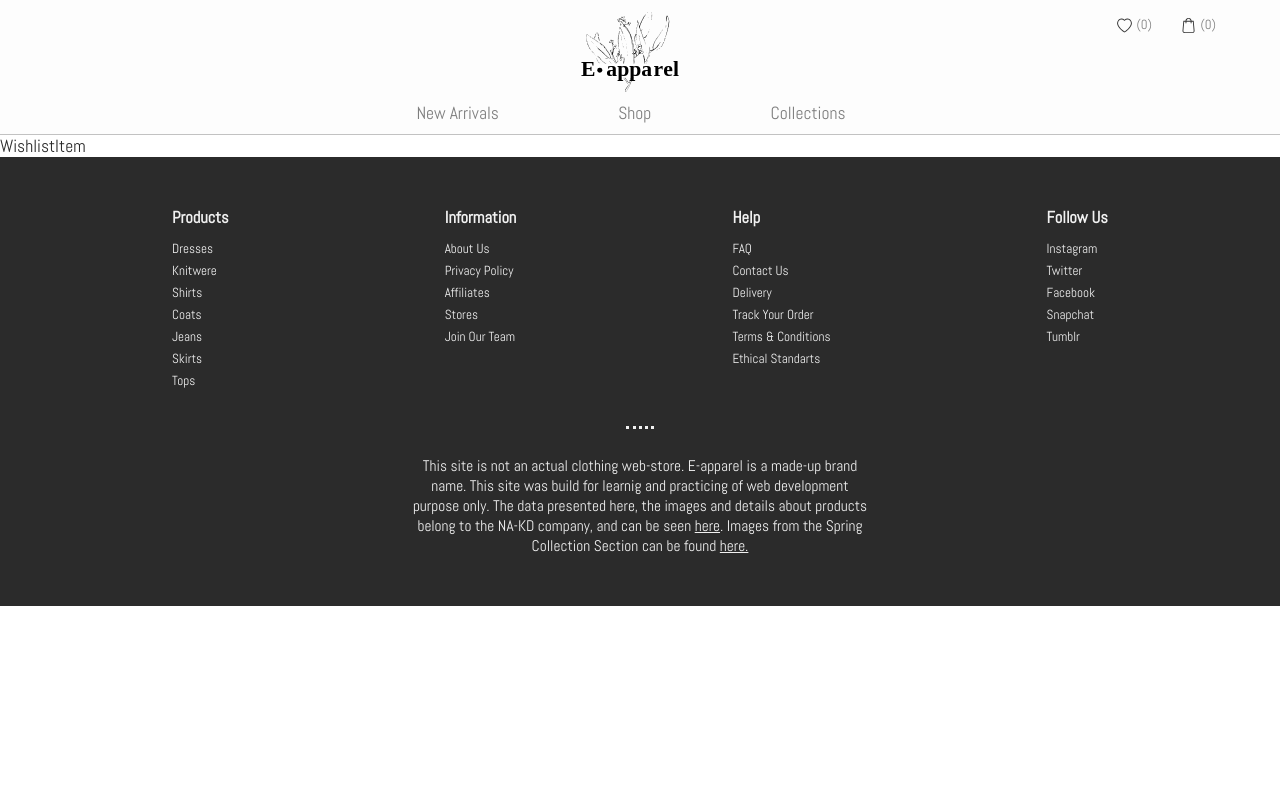
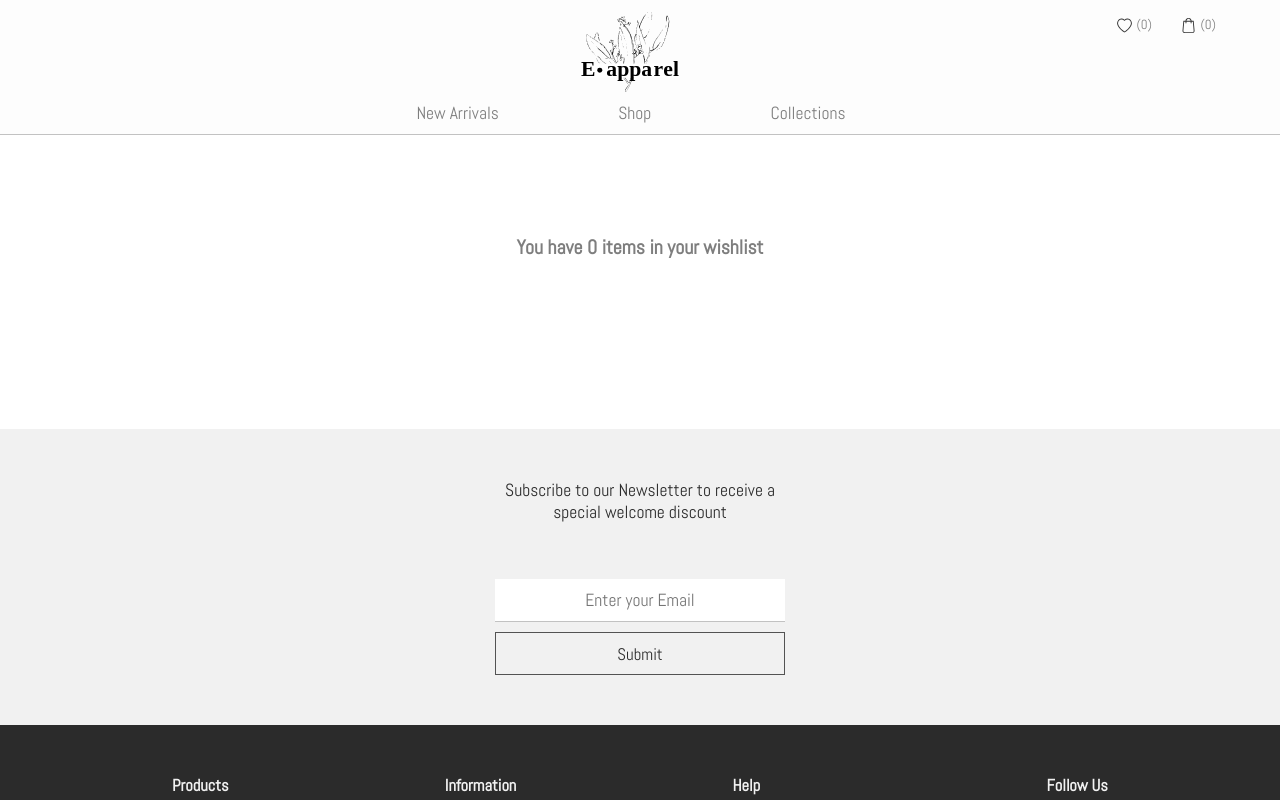
Before and after one commit to iulialupu/e-commerce_clothing_store, a React (Create React App) app: page /wishlist in a window 1280 px wide. Shown: the top 800 px of the page. Built offline with nearby package versions, Linux system fonts and the light colour scheme; no server answers.

Commit message:
wishlist page

```diff
--- a/src/actions/index.js
+++ b/src/actions/index.js
@@ -3,7 +3,10 @@ import products from "../apis/products";
 export const fetchProducts = search => async dispatch => {
   const response = await products.get(`/products/?${search}`);
 
-  dispatch({ type: "FETCH_PRODUCTS", payload: response.data });
+  dispatch({
+    type: "FETCH_PRODUCTS",
+    payload: response.data
+  });
 };
 
 export const fetchProductById = id => async dispatch => {
--- a/src/components/ProductForm.js
+++ b/src/components/ProductForm.js
@@ -72,8 +72,8 @@ const ProductForm = props => {
 
   return (
     <form onSubmit={e => handleSubmit(e)}>
-      <div className="grid-cell">
-        <label className="label" htmlFor="color">
+      <div className="form content">
+        <label className="grid-label" htmlFor="color">
           Color:
         </label>
 
@@ -91,10 +91,8 @@ const ProductForm = props => {
             </div>
           );
         })}
-      </div>
 
-      <div className="grid-cell">
-        <label className="label" htmlFor="size">
+        <label className="grid-label" htmlFor="size">
           Size:
         </label>
 
--- /dev/null
+++ b/src/components/pages/wishlist/Wishlist.css
@@ -0,0 +1,64 @@
+main.wishlist {
+  background-color: var(--white);
+  padding: 100px 10px 160px;
+}
+.wishlist-wrapper {
+  max-width: 700px;
+  display: block;
+  margin: 0 auto;
+}
+main.wishlist h3 {
+  text-align: center;
+}
+
+/* *************** WISHLIST ITEM **************** */
+.wishlist-item {
+  border: var(--border-grey1);
+  border-bottom: var(--border-grey3);
+  margin: 20px 0 30px;
+  background-color: var(--white);
+  display: flex;
+  box-sizing: border-box;
+  /* box-shadow: var(--shadow); */
+}
+.wishlist-item > img {
+  min-width: 150px;
+  height: 100%;
+  width: 20%;
+}
+.wishlist-item-content {
+  padding: 20px 10px 0 40px;
+  display: inline-block;
+  width: 75%;
+  float: right;
+  box-sizing: border-box;
+}
+.wishlist-grid {
+  display: grid;
+  grid-template-columns: 2fr 1fr;
+}
+
+/* wishlist */
+.wishlist-item form {
+  margin-top: 30px;
+  z-index: 3;
+  position: relative;
+  display: flex;
+}
+.wishlist-item .form-content {
+  align-self: flex-start;
+}
+.wishlist-item .buttons-group {
+  margin-top: 3%;
+  justify-content: flex-end;
+  align-self: flex-end;
+  justify-self: flex-end;
+  flex: 2;
+}
+main.wishlist .wishlist-item .wishlist-btn {
+  display: none;
+}
+.wishlist-item .delete-btn {
+  align-self: flex-start;
+  padding: 20px;
+}
--- a/src/components/pages/wishlist/WishlistItem.js
+++ b/src/components/pages/wishlist/WishlistItem.js
@@ -1,7 +1,36 @@
 import React from "react";
+import { connect } from "react-redux";
 
-const WishlistItem = () => {
-  return <div>WishlistItem</div>;
+import ProductForm from "../../ProductForm";
+import DeleteBtn from "../../DeleteBtn";
+import { removeWishlistItem } from "../../../actions";
+
+const WishlistItem = ({ product, removeWishlistItem }) => {
+  const { id, name, img, price } = product;
+  console.log("product", product);
+  return (
+    <div className="wishlist-item">
+      <img src={img[0]} />
+
+      <div className="wishlist-item-content">
+        <div className="wishlist-grid">
+          <div className="grid-cell">
+            <h4>{name}</h4>
+          </div>
+          <div className="grid-cell">
+            <div className="price">${price}</div>
+          </div>
+        </div>
+
+        <ProductForm product={product} />
+      </div>
+
+      <DeleteBtn handleClick={() => removeWishlistItem(id)} />
+    </div>
+  );
 };
 
-export default WishlistItem;
+export default connect(
+  null,
+  { removeWishlistItem }
+)(WishlistItem);
--- a/src/components/pages/wishlist/index.js
+++ b/src/components/pages/wishlist/index.js
@@ -2,40 +2,58 @@ import React, { useEffect } from "react";
 import { connect } from "react-redux";
 
 import WishlistItem from "./WishlistItem";
-import { removeWishlistItem, addToCart, fetchProducts } from "../../../actions";
+import Newsletter from "../home/Newsletter";
+import { fetchProducts } from "../../../actions";
+import "./Wishlist.css";
 
 function Wishlist(props) {
   const {
     removeWishlistItem,
     addToCart,
     fetchProducts,
-    wishlistItems,
+    wishlist,
     products
   } = props;
   console.log(props);
 
   function convertToSearchString() {
-    return wishlistItems.map(item => `id=${item}`).join("&");
+    return wishlist.map(item => `id=${item}`).join("&");
   }
   console.log(convertToSearchString());
 
   useEffect(() => {
-    fetchProducts(convertToSearchString());
-  }, []);
+    window.scrollTo(0, 0);
+    if (wishlist.length > 0) {
+      fetchProducts(convertToSearchString());
+    }
+  }, [wishlist]);
+
+  const renderWishlistItems = () => {
+    return products
+      .filter(product => wishlist.includes(product.id))
+      .map(product => <WishlistItem product={product} />);
+  };
 
   return (
-    <main>
-      <WishlistItem />
-    </main>
+    <>
+      <main className="wishlist">
+        <div className="wishlist-wrapper">
+          <h3>You have {wishlist.length} items in your wishlist</h3>
+
+          {wishlist ? renderWishlistItems() : null}
+        </div>
+      </main>
+      <Newsletter />
+    </>
   );
 }
 
 const mapStateToProps = state => ({
-  wishlistItems: state.wishlist,
-  products: state.products
+  wishlist: state.wishlist,
+  products: Object.values(state.products)
 });
 
 export default connect(
   mapStateToProps,
-  { removeWishlistItem, addToCart, fetchProducts }
+  { fetchProducts }
 )(Wishlist);
--- a/src/index.css
+++ b/src/index.css
@@ -9,7 +9,7 @@
   --transparent-white: rgba(253, 253, 253, 0.932);
   --border-grey1: 1px solid var(--grey1);
   --border-grey2: 0.5px solid var(--grey2);
-  --border-grey3: 0.5px solid var(--grey3);
+  --border-grey3: 1px solid var(--grey3);
   --border-grey4: 0.5px solid var(--grey4);
   --shadow: 0 0 9px 3px #79797911;
 
@@ -358,7 +358,7 @@ label {
   width: 10px;
   border: var(--border-grey2);
   position: absolute;
-  top: 5px;
+  top: 6px;
   left: 0;
   right: 0;
   bottom: 6px;
@@ -366,6 +366,12 @@ label {
   border-radius: 50%;
 }
 /* ************************* PRODUCT FORM  END ***************************** */
+/* ************************* WISHLIST/CART GRID START ***************************** */
+.grid-cell {
+}
+.grid-label {
+}
+/* ************************* WISHLIST/CART GRID END ***************************** */
 
 /* ################################################ MEDIA QUERIS ######################################### */
 /* -----------------------------------------------  < 1240px ----- */
```
